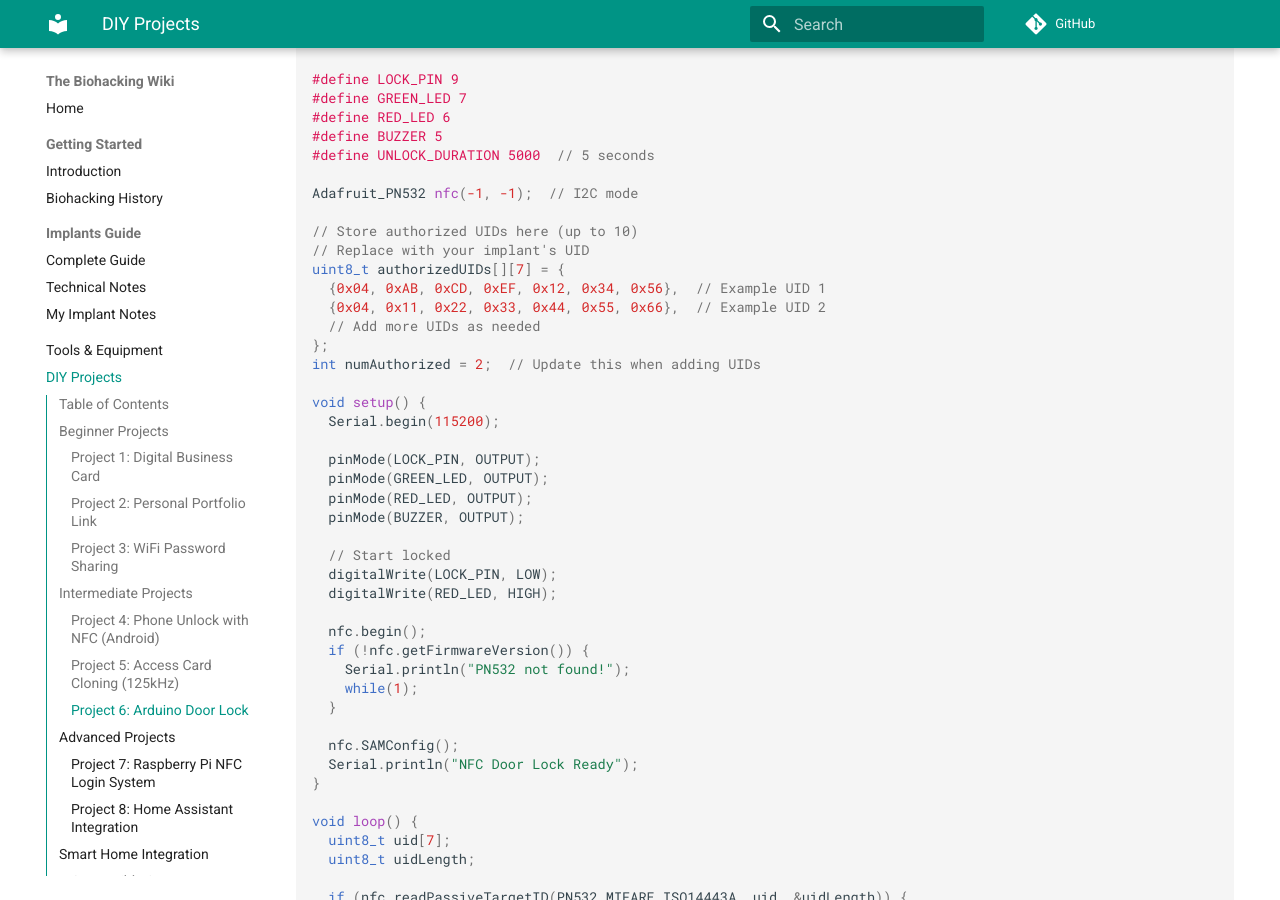
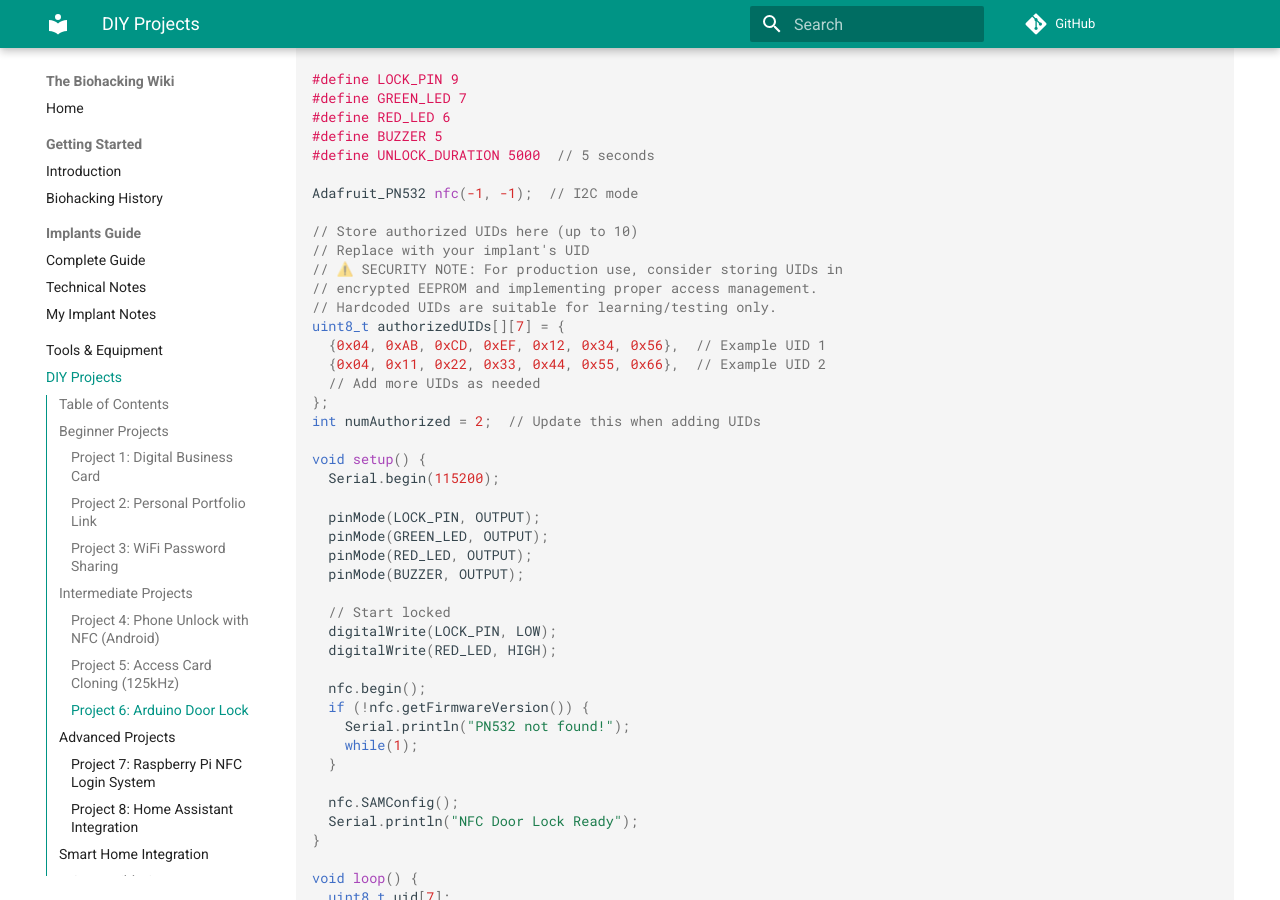
Before and after one commit to J9ck/human-embedded-tech, an MkDocs documentation site: the page built from docs/diy-projects.md, in a window 1280 px wide and 900 px high, scrolled down 7256 px. Built offline with MkDocs 1.6.1 and Material for MkDocs 9.7.7, drawn with Linux system fonts in a browser that asks for light colours; comment, search, counter and statistics services are not loaded.

Commit message:
Add security warning to Arduino UID storage example
Co-authored-by: J9ck <107753991+J9ck@users.noreply.github.com>

```diff
--- a/docs/diy-projects.md
+++ b/docs/diy-projects.md
@@ -377,6 +377,9 @@ Adafruit_PN532 nfc(-1, -1);  // I2C mode
 
 // Store authorized UIDs here (up to 10)
 // Replace with your implant's UID
+// ⚠️ SECURITY NOTE: For production use, consider storing UIDs in
+// encrypted EEPROM and implementing proper access management.
+// Hardcoded UIDs are suitable for learning/testing only.
 uint8_t authorizedUIDs[][7] = {
   {0x04, 0xAB, 0xCD, 0xEF, 0x12, 0x34, 0x56},  // Example UID 1
   {0x04, 0x11, 0x22, 0x33, 0x44, 0x55, 0x66},  // Example UID 2
```
Also changed, not shown: wiki/diy-projects.md (+3 -0 lines).
